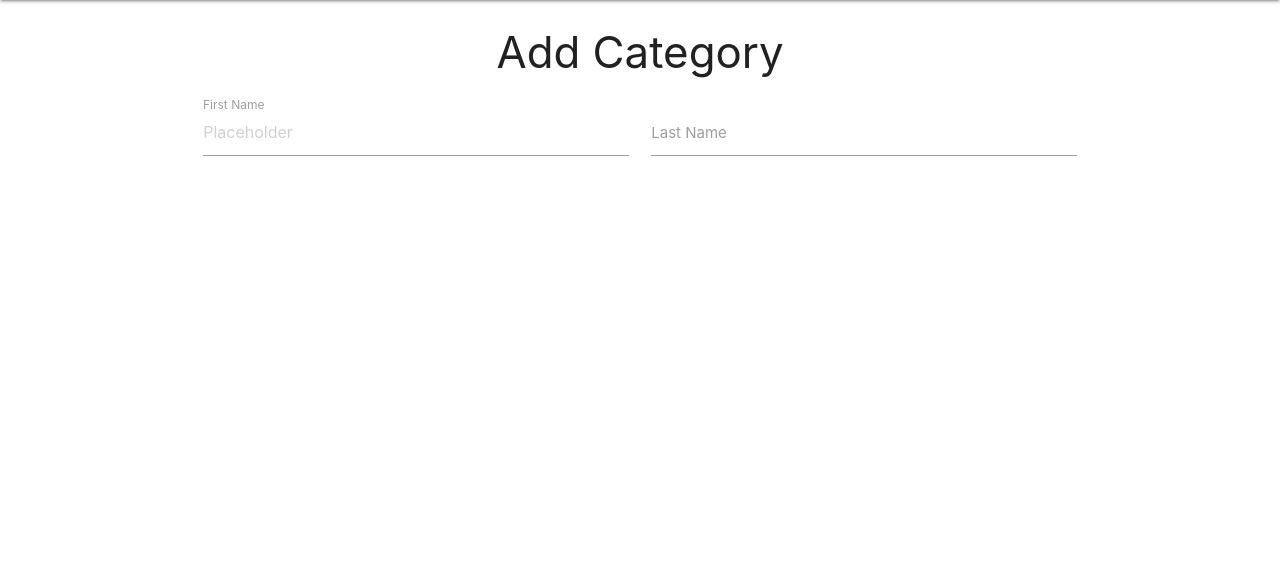
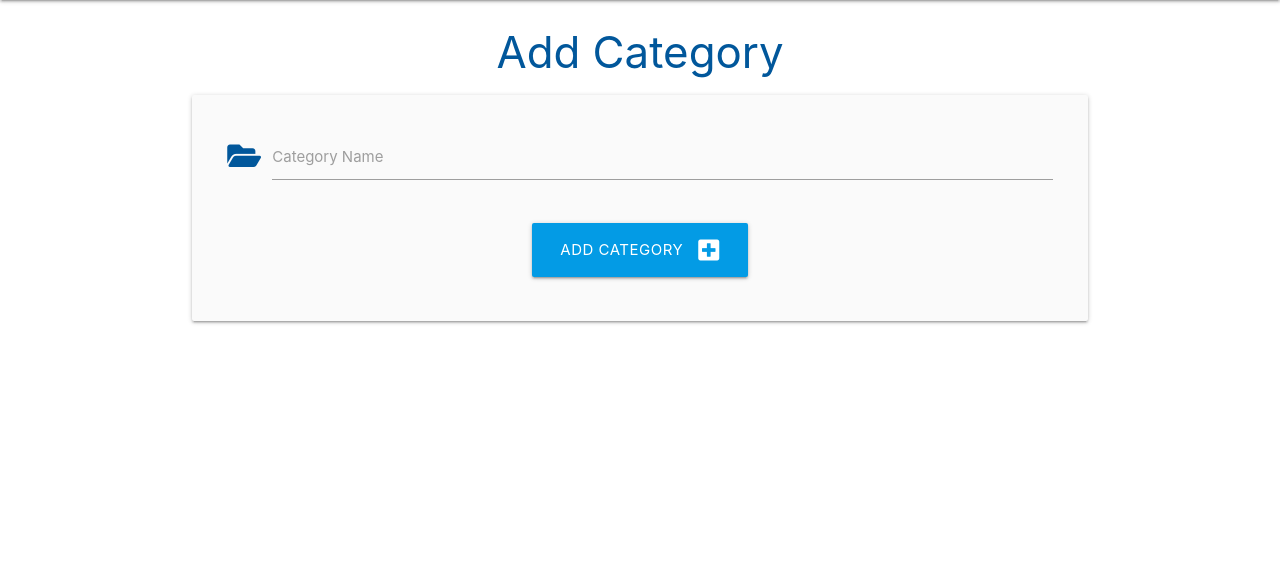
Before and after one commit to robappleby1/taskmanager, a Flask app: page /add_category in a window 1280 px wide. Shown: the part 64-625 px from the top of the page. Run offline with Flask 2, Linux system fonts and the light colour scheme.

Commit message:
end of video 5

```diff
--- a/taskmanager/routes.py
+++ b/taskmanager/routes.py
@@ -1,4 +1,4 @@
-from flask import render_template
+from flask import render_template, request, redirect, url_for
 from taskmanager import app, db
 from taskmanager.models import Category, Task
 
@@ -13,6 +13,11 @@ def categories():
     return render_template("categories.html")
 
 
-@app.route("/add_category", methods= ["GET", "POST"])
+@app.route("/add_category", methods=["GET", "POST"])
 def add_category():
+    if request.method == "POST":
+        category = Category(category_name=request.form.get("category_name"))
+        db.session.add(category)
+        db.session.commit()
+        return redirect(url_for("categories"))
     return render_template("add_category.html")
--- a/taskmanager/templates/add_category.html
+++ b/taskmanager/templates/add_category.html
@@ -1,21 +1,27 @@
 {% extends "base.html" %}
 {% block content %}
 
-<h3 class="light-blue-text-darken-4 center-align">Add Category</h3>
+<h3 class="light-blue-text text-darken-4 center-align">Add Category</h3>
 
-<div class="row">
-    <form class="col s12">
-      <div class="row">
-        <div class="input-field col s6">
-          <input placeholder="Placeholder" id="first_name" type="text" class="validate">
-          <label for="first_name">First Name</label>
+<div class="row card-panel grey lighten-5">
+    <form class="col s12" method="POST" action="{{ url_for('add_category') }}">
+        <!-- category name -->
+        <div class="row">
+            <div class="input-field col s12">
+                <i class="fas fa-folder-open prefix light-blue-text text-darken-4"></i>
+                <input id="category_name" name="category_name" minlength="3" maxlength="25" type="text" class="validate" required>
+                <label for="category_name">Category Name</label>
+            </div>
         </div>
-        <div class="input-field col s6">
-          <input id="last_name" type="text" class="validate">
-          <label for="last_name">Last Name</label>
+        <!-- submit button -->
+        <div class="row">
+            <div class="col s12 center-align">
+                <button type="submit" class="btn-large light-blue darken-1">
+                    Add Category <i class="fas fa-plus-square right"></i>
+                </button>
+            </div>
         </div>
-      </div>
     </form>
-  </div>
+</div>
 
 {% endblock %}
--- a/taskmanager/templates/tasks.html
+++ b/taskmanager/templates/tasks.html
@@ -1,6 +1,6 @@
 {% extends "base.html" %}
 {% block content %}
 
-<h3 class="light-blue-text-darken-4 center-align">Tasks</h3>
+<h3 class="light-blue-text text-darken-4 center-align">Tasks</h3>
 
 {% endblock %}
```
Also changed, not shown: taskmanager/models.py (line endings or trailing spaces).
